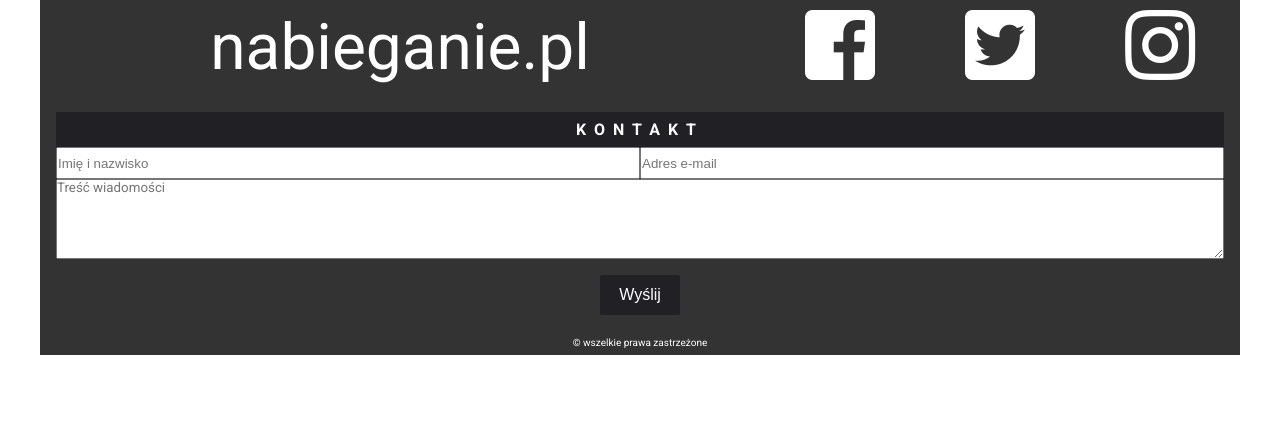
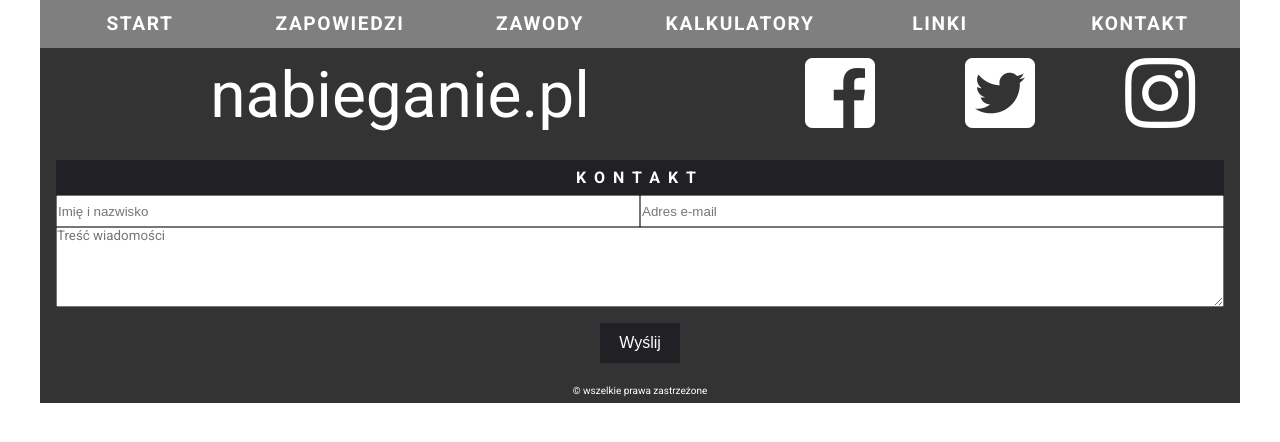
Before and after one commit to MorozMichal/project-run, a plain HTML site: page index.html in a window 1280 px wide. Drawn offline with Linux system fonts and the light colour scheme.

Commit message:
create and styles nav

```diff
--- a/index.html
+++ b/index.html
@@ -15,9 +15,20 @@
 <body>
 
   <nav>
+    <ul>
+      <li><a class="nav-start" href="#">start</a></li>
+      <li><a class="nav-previews" href="#">zapowiedzi</a></li>
+      <li><a class="nav-contest" href="#">zawody</a></li>
+      <li><a class="nav-calculators" href="#">kalkulatory</a></li>
+      <li><a class="nav-links" href="#">linki</a></li>
+      <li><a class="nav-contact" href="#footer">kontakt</a></li>
+    </ul>
+  </nav>
 
-  </nav>
+
+
   <section></section>
+
   <section></section>
 
 
@@ -31,7 +42,6 @@
       <div><i class="fab fa-instagram"></i></div>
     </div>
     <div class="footer-contact">
-
       <div class="footer-contact-form">
         <div>
           <h2>kontakt</h2>
@@ -48,7 +58,6 @@
     <div class="footer-copy">
       <p>&copy; wszelkie prawa zastrzeżone</p>
     </div>
-
   </footer>
 
   <script src="js/script.js"></script>
--- a/sass/_footer.scss
+++ b/sass/_footer.scss
@@ -5,6 +5,7 @@ footer {
     flex-wrap: wrap;
     text-align: center;
     color: white;
+
 
     .footer-logo {
         flex-basis: 100%;
--- a/sass/_nav.scss
+++ b/sass/_nav.scss
@@ -0,0 +1,50 @@
+nav {
+    ul {
+        display: flex;
+        flex-wrap: wrap;
+
+        li {
+            list-style-type: none;
+            flex-basis: 100%;
+
+            @media screen and (min-width: 640px) {
+                flex-basis: calc(100% / 2);
+
+            }
+
+            @media screen and (min-width: 900px) {
+                flex-basis: calc(100% / 3);
+
+            }
+
+            @media screen and (min-width: 1199px) {
+                flex-basis: calc(100% / 6);
+                font-size: 1rem;
+
+            }
+
+            a {
+                display: inline-block;
+                width: 100%;
+                text-decoration: none;
+                text-transform: uppercase;
+                color: white;
+                line-height: 3rem;
+                background-color: rgba(0, 0, 0, 0.5);
+                transition: 0.4s;
+                font-weight: bold;
+                font-size: 1.2rem;
+                letter-spacing: 0.1rem;
+                text-align: center;
+                text-transform: uppercase;
+
+
+                &:hover {
+                    background-color: rgba(0, 0, 0, 0.7);
+
+                }
+            }
+        }
+    }
+
+}
--- a/sass/style.scss
+++ b/sass/style.scss
@@ -1,7 +1,13 @@
 @import 'reset';
 @import 'variables';
 @import 'base';
+
+
+/* navigation*/
 @import 'nav';
+
+/*links*/
+@import 'links';
 
 /* footer */
 @import 'footer';
```
Also changed, not shown: css/style.css, sass/_links.scss (added), 1 other file.
